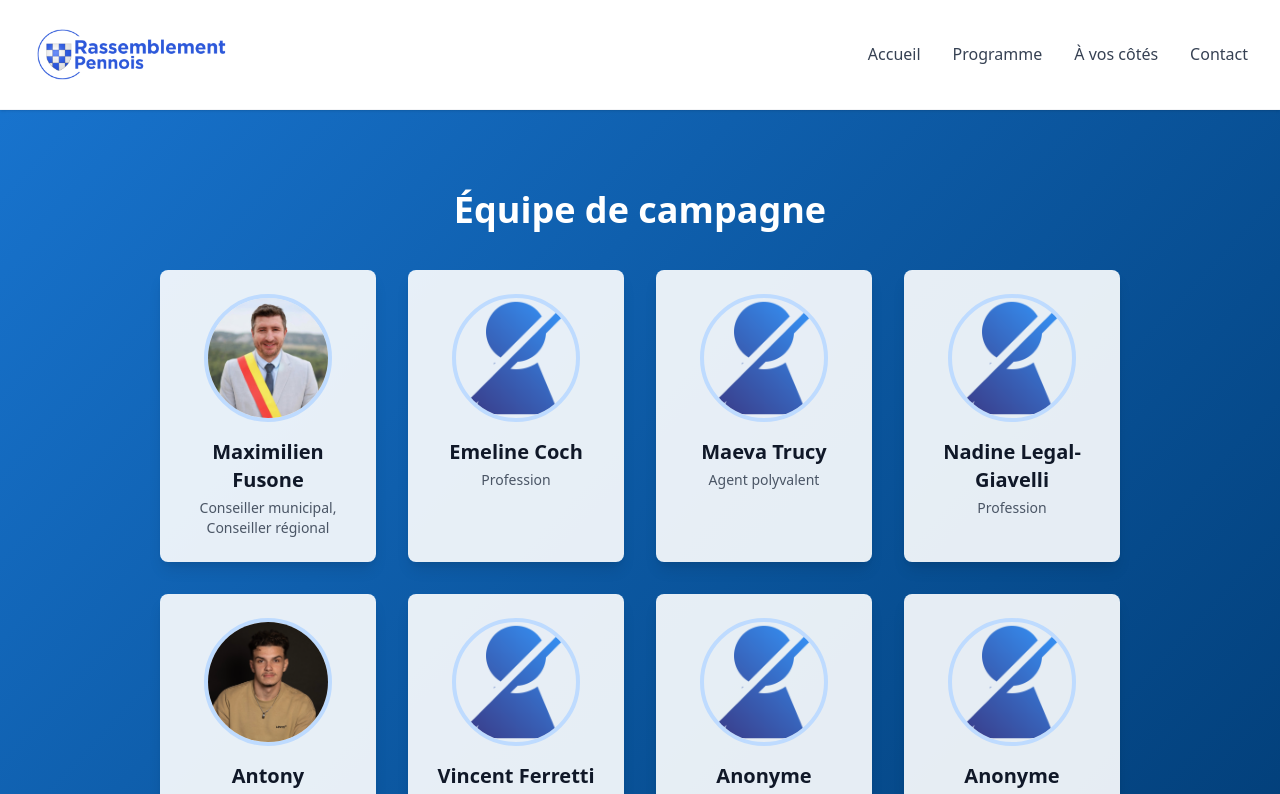
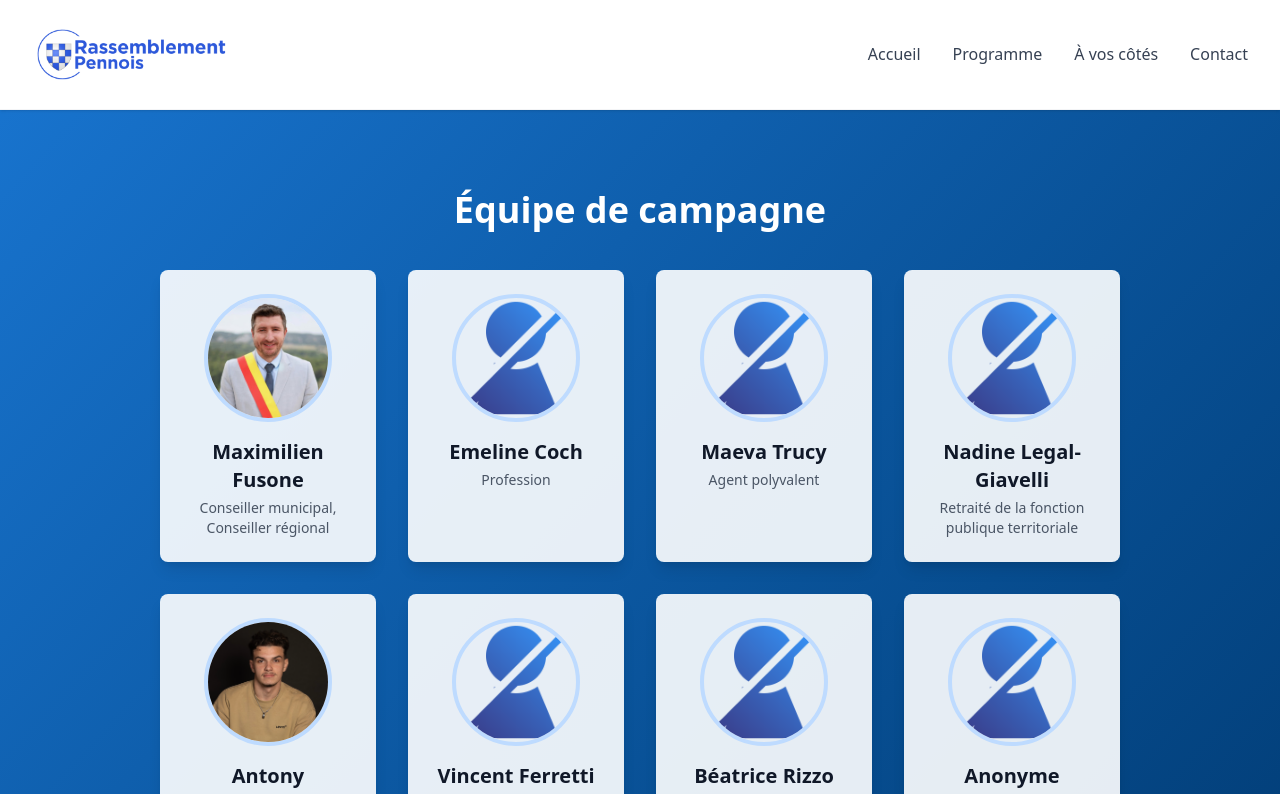
Before and after one commit to Antonybyrt/Rassemblement-Pennois, a Next.js app: page /equipe-de-campagne in a window 1280 px wide. Shown: the top 794 px of the page. Built offline with nearby package versions, Linux system fonts and the light colour scheme.

Commit message:
description

```diff
--- a/src/pages/equipe-de-campagne/index.tsx
+++ b/src/pages/equipe-de-campagne/index.tsx
@@ -26,8 +26,8 @@ const team = [
   {
     name: 'Nadine Legal-Giavelli',
     photo: '/default-profile.png',
-    profession: 'Profession',
-    description: "Description de Nadine Legal-giavelli"
+    profession: 'Retraité de la fonction publique territoriale',
+    description: "Nadine Legal-Giavelli, Née le 16/10/1957 à Aix en Provence \n \n Retraité de la fonction publique territoriale de 1982 à 2024 en tant Atsem. Animatrice au centre aéré petit enfance de 1989 à 2024. \n \n Mariée une fille âgée de 51 ans, 2 petits fils âgés de 29 et 24 ans. \n \n J’ai pratiqué la course à pieds jusqu’en 2015. \n \n Je suis amoureuse de ma ville Les pennes Mirabeau depuis l’âge de 12 ans ou j’ai quitté les Hautes Alpes"
   },
   {
     name: 'Antony Loussararian',
@@ -42,10 +42,10 @@ const team = [
     description: "71 ans, deux enfants, fonctionnaire de police à la retraite."
   },
   {
-    name: 'Anonyme',
+    name: 'Béatrice Rizzo',
     photo: '/default-profile.png',
-    profession: 'Profession',
-    description: "Description du membre anonyme."
+    profession: 'Attachée principale du ministère des armées',
+    description: "Béatrice RIZZO, 66 ans, cadre A, attachée principale du ministère des armées, 46 ans d’activité. \n \n Représentante nationale des personnels du service du commissariat des armées. Mariée, 1 enfant en études supérieures. \n \n J’aime la musique, le cinéma, le sport, les voyages et les jeux de cartes."
   },
   {
     name: 'Anonyme',
```
